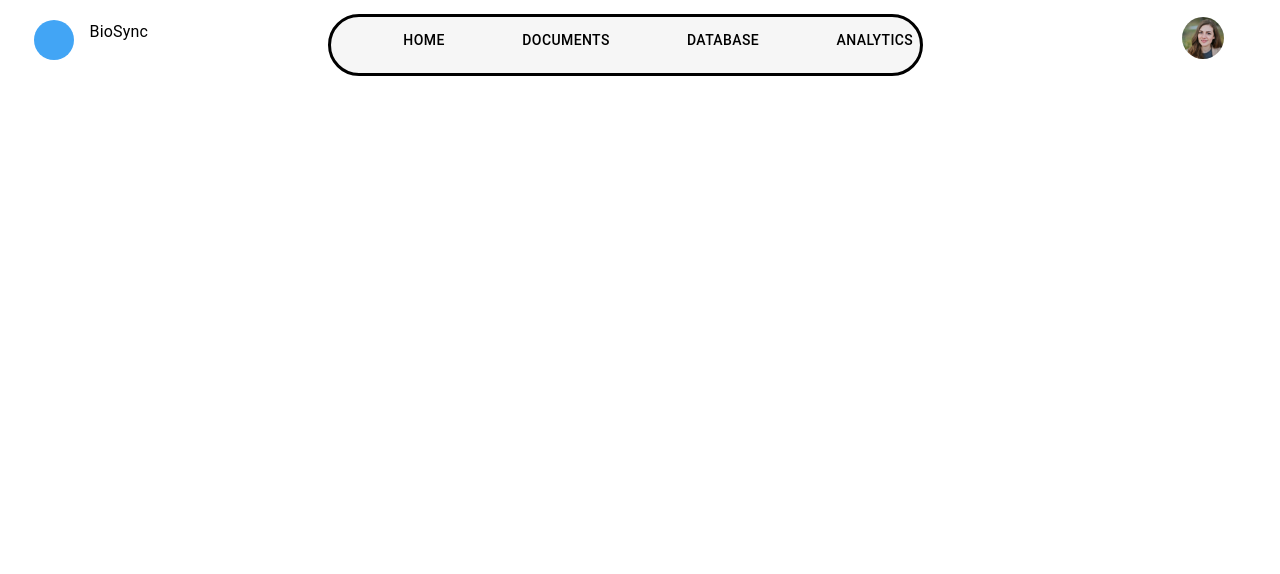
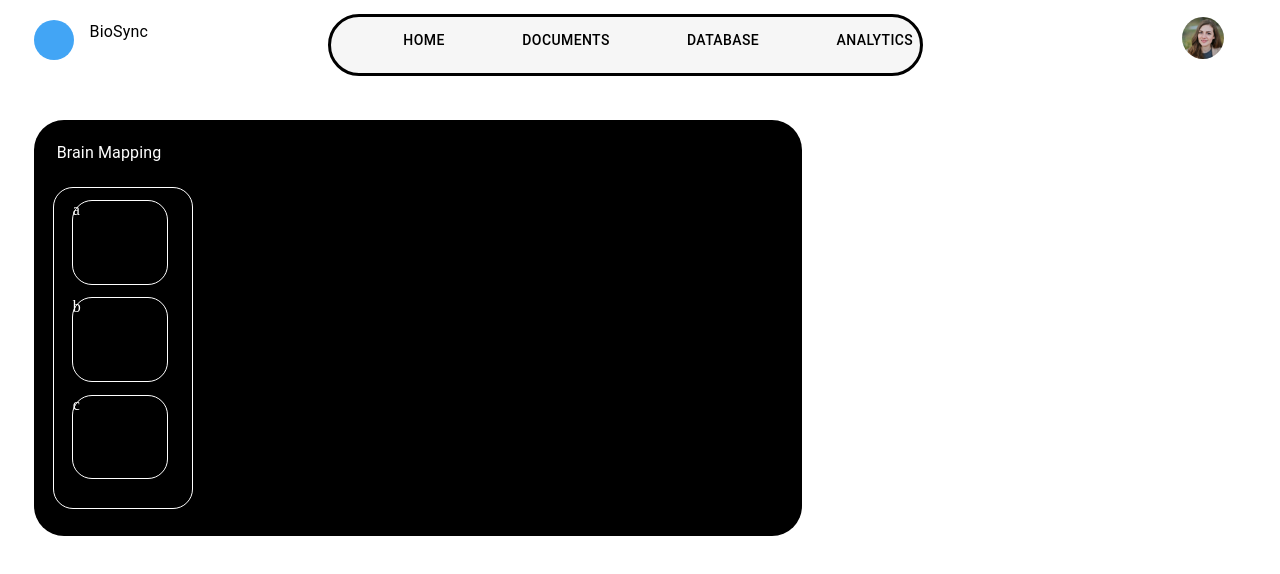
Before and after one commit to RichardJeanBaptiste/healthcare_dashboard, a React (Vite) app: page / in a window 1280 px wide. Shown: the top 574 px of the page. Built offline with nearby package versions, Linux system fonts and the light colour scheme; some icons are missing.

Commit message:
added brain map component

```diff
--- a/src/App.tsx
+++ b/src/App.tsx
@@ -1,13 +1,15 @@
 //import { useState } from 'react';
 import Box from '@mui/material/Box';
 import Header from './components/Header';
+import Brain_Map from './components/Brain_Map';
 
 function App() {
   //const [count, setCount] = useState(0);
 
   return (
-    <Box sx={{ width: '100vw', height: '100vh' }}>
+    <Box sx={{ width: '100vw', height: '100vh', position: 'relative' }}>
       <Header/>
+      <Brain_Map/>
     </Box>
   )
 }
--- /dev/null
+++ b/src/components/Brain_Map.tsx
@@ -0,0 +1,70 @@
+import { Box, Typography } from "@mui/material";
+
+export default function Brain_Map() {
+    const Styles = {
+        root: {
+            width: '60vw',
+            height: '52vh',
+            position: 'absolute',
+            top: '14%',
+            left: '2%',
+            backgroundColor: 'black',
+            borderRadius: '30px'
+        },
+        map_container : {
+            width: '100%',
+            height: '100%',
+            position: 'relative'
+        },
+        title: {
+            color: 'white',
+            position: 'absolute',
+            top: '5%',
+            left: '3%'
+        },
+        map_mini: {
+            display:'flex',
+            flexDirection: 'column',
+            borderStyle: 'solid',
+            borderWidth: '1px',
+            borderRadius: '20px',
+            width: '18%',
+            height: '77%',
+            position: 'absolute',
+            top: '16%',
+            left: '2.5%',
+            color: 'white'
+        },
+        map_mini_image: {
+            borderStyle: 'solid',
+            borderWidth: '1px',
+            borderRadius: '20px',
+            width: '68%',
+            height: '25%',
+            paddingBottom: '2%',
+            marginLeft: '13%',
+            marginTop: '9%'
+        },
+    }
+
+    return (
+        <Box sx={Styles.root}>
+            <Box sx={Styles.map_container}>
+                <Typography component='p' sx={Styles.title}>Brain Mapping</Typography>
+                <Box sx={Styles.map_mini}>
+                    <Box sx={Styles.map_mini_image}>a</Box>
+                    <Box sx={Styles.map_mini_image}>b</Box>
+                    <Box sx={Styles.map_mini_image}>c</Box>
+                </Box>
+            </Box>
+        </Box>
+    )
+}
+
+/**
+ * <Stack direction="column" spacing={3} sx={Styles.map_mini}>
+                    <Box sx={Styles.map_mini_image}>a</Box>
+                    <Box sx={Styles.map_mini_image}>b</Box>
+                    <Box sx={Styles.map_mini_image}>c</Box>
+                </Stack>
+ */
```
